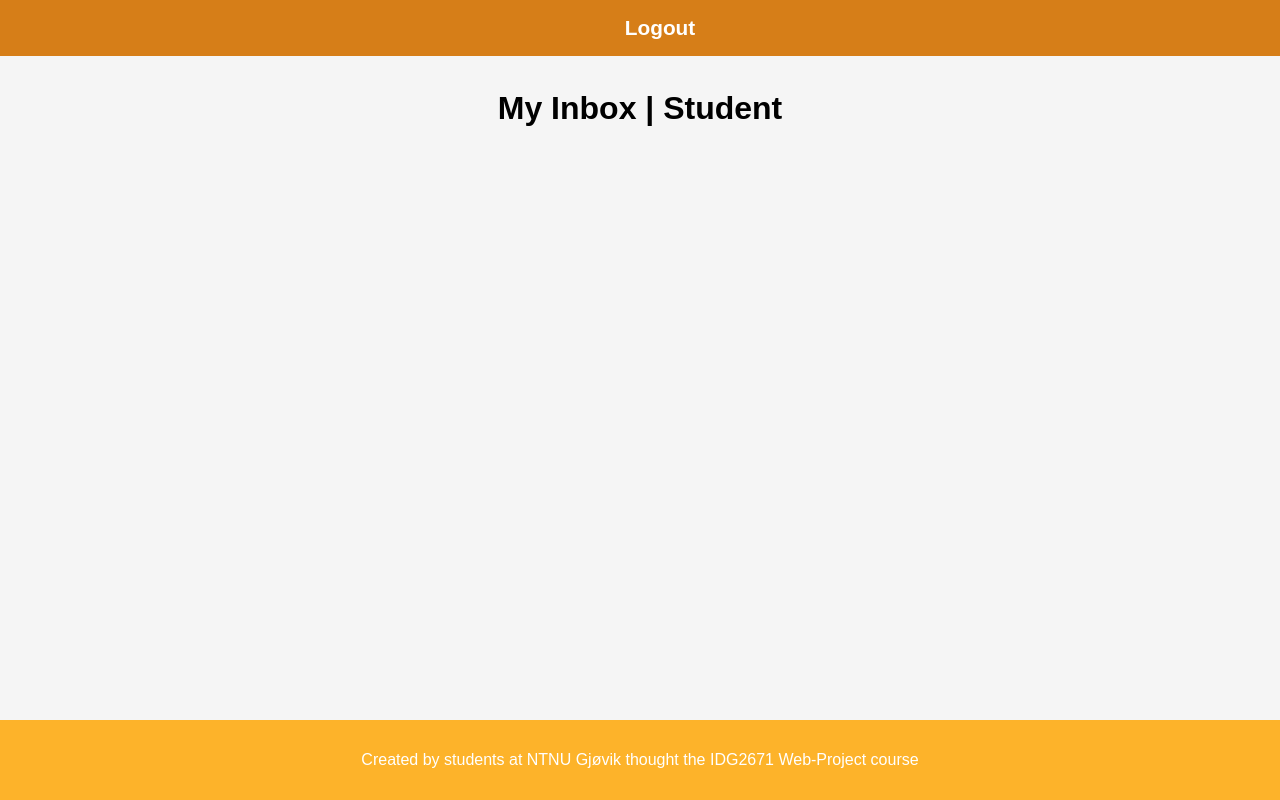
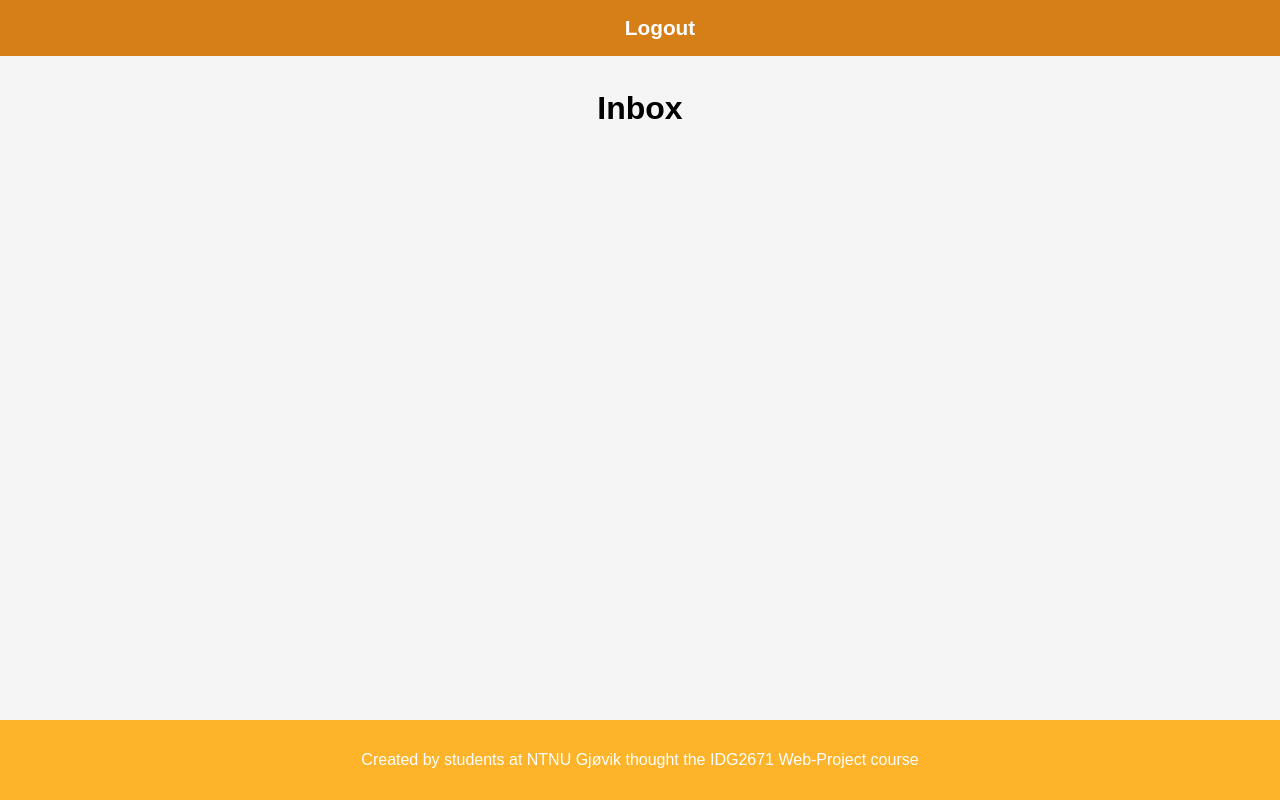
Before and after one commit to AndrChr0/Web-Prosjekt-Gruppe-2, a React (Vite) app in the folder front-end/: page /inbox in a window 1280 px wide. Built offline with nearby package versions, Linux system fonts and the light colour scheme; no server answers; sample sign-in values are in the browser's storage.

Commit message:
minor fixes

```diff
--- a/front-end/src/pages-student/Inbox.jsx
+++ b/front-end/src/pages-student/Inbox.jsx
@@ -1,7 +1,7 @@
 function Inbox(){
     return(
         <main>
-            <h1>My Inbox | Student </h1>
+            <h1>Inbox</h1>
         </main>
     )
     }
--- a/front-end/src/pages-student/MyDiary.jsx
+++ b/front-end/src/pages-student/MyDiary.jsx
@@ -6,7 +6,6 @@ function MyDiary() {
     <>
       <h1>My diary</h1>
       <main>
-      <h1>My diary | Student</h1>
       <div className="main-btn-container">
         <MainMenuButton
           path="/new_reflection"
```
